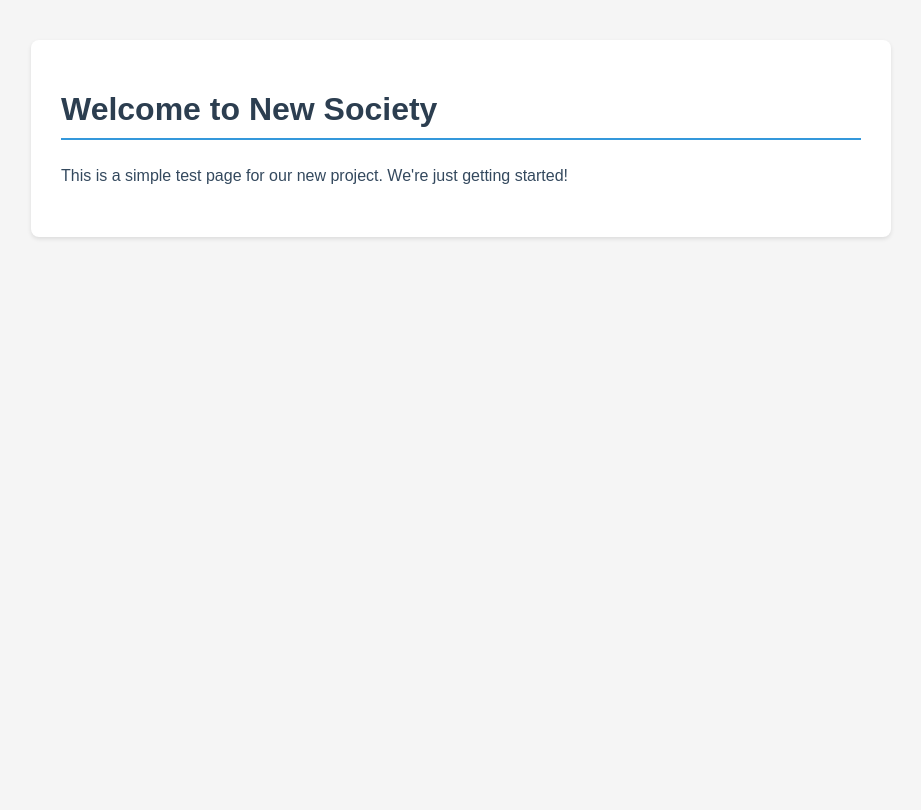
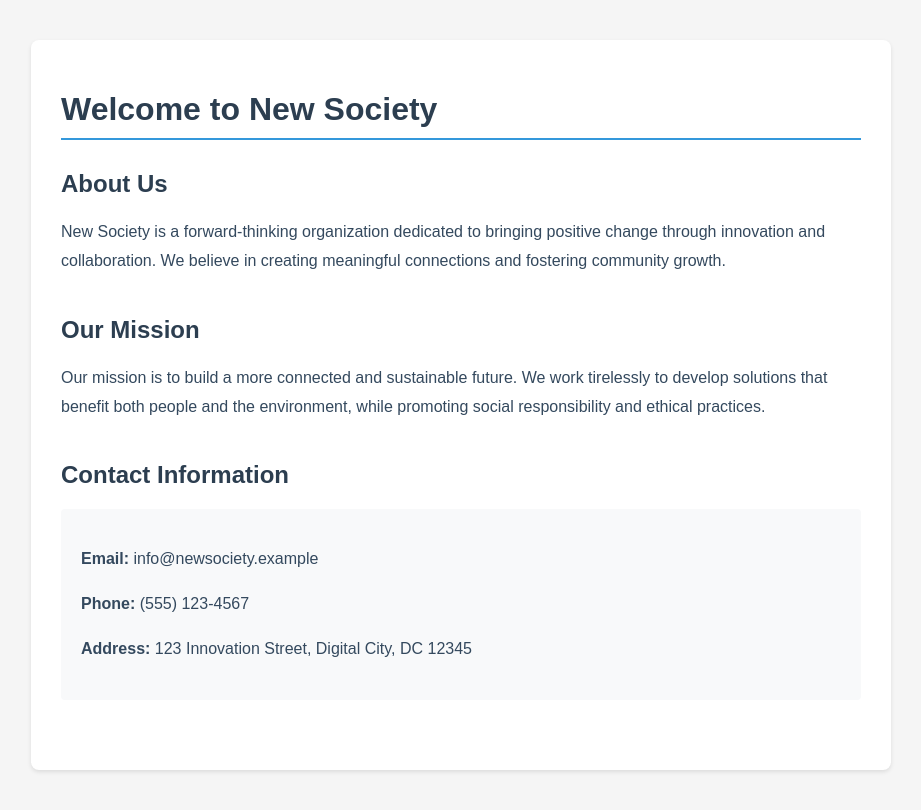
Before and after one commit to AsletDaniel/new-society-test, a plain HTML site: page index.html in a window 1280 px wide. Shown: the whole page, without its empty margins (179-1100 px from the left). Drawn offline with Linux system fonts and the light colour scheme.

Commit message:
Add new content sections

```diff
--- a/index.html
+++ b/index.html
@@ -19,21 +19,54 @@
             border-radius: 8px;
             box-shadow: 0 2px 4px rgba(0,0,0,0.1);
         }
+        h1, h2 {
+            color: #2c3e50;
+        }
         h1 {
-            color: #2c3e50;
             border-bottom: 2px solid #3498db;
             padding-bottom: 10px;
+        }
+        h2 {
+            margin-top: 30px;
+            font-size: 1.5em;
         }
         p {
             line-height: 1.8;
             color: #34495e;
+        }
+        .section {
+            margin-bottom: 40px;
+        }
+        .contact-info {
+            background-color: #f8f9fa;
+            padding: 20px;
+            border-radius: 4px;
+            margin-top: 20px;
         }
     </style>
 </head>
 <body>
     <div class="container">
         <h1>Welcome to New Society</h1>
-        <p>This is a simple test page for our new project. We're just getting started!</p>
+
+        <div class="section">
+            <h2>About Us</h2>
+            <p>New Society is a forward-thinking organization dedicated to bringing positive change through innovation and collaboration. We believe in creating meaningful connections and fostering community growth.</p>
+        </div>
+
+        <div class="section">
+            <h2>Our Mission</h2>
+            <p>Our mission is to build a more connected and sustainable future. We work tirelessly to develop solutions that benefit both people and the environment, while promoting social responsibility and ethical practices.</p>
+        </div>
+
+        <div class="section">
+            <h2>Contact Information</h2>
+            <div class="contact-info">
+                <p><strong>Email:</strong> info@newsociety.example</p>
+                <p><strong>Phone:</strong> (555) 123-4567</p>
+                <p><strong>Address:</strong> 123 Innovation Street, Digital City, DC 12345</p>
+            </div>
+        </div>
     </div>
 </body>
 </html>
```
